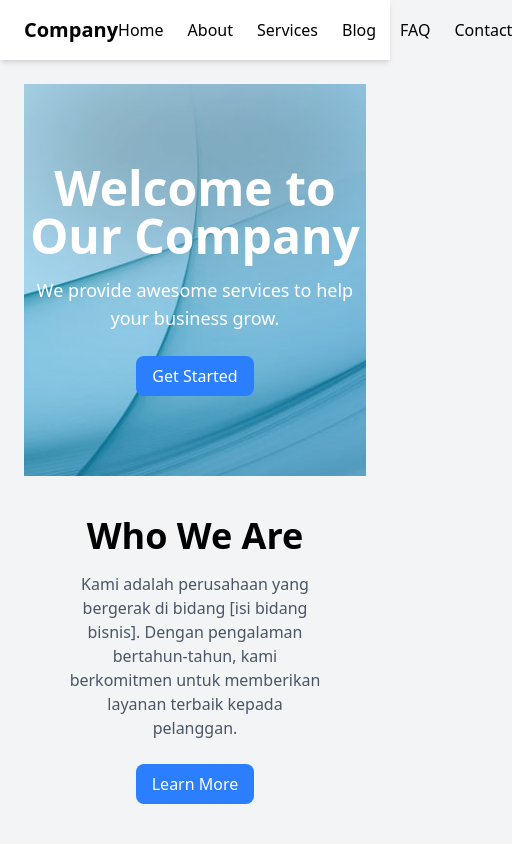
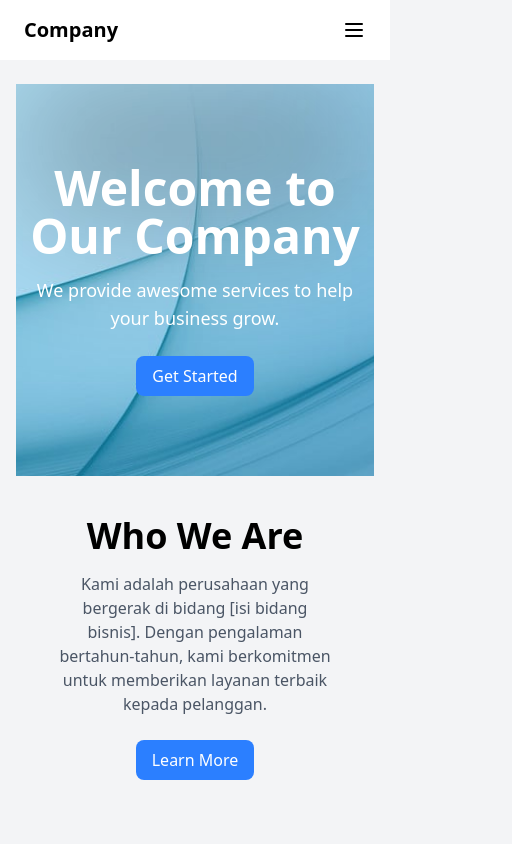
Before and after one commit to Felix-kuang/company-blog, a Next.js app in the folder frontend/: page / in a window 390 px wide. Shown: the top 844 px of the page, 512 px wide, since content can reach past the window. Built offline with nearby package versions, Linux system fonts and the light colour scheme.

Commit message:
remake faq page

```diff
--- a/frontend/src/app/faq/page.js
+++ b/frontend/src/app/faq/page.js
@@ -1,30 +1,81 @@
 "use client";
-
-import { useEffect, useState } from "react";
+import { useState, useEffect } from "react";
+import { motion, AnimatePresence } from "framer-motion";
+import { Minus, Plus } from "lucide-react";
 
 export default function FAQ() {
   const [faqs, setFaqs] = useState([]);
+  const [openIndex, setOpenIndex] = useState(null);
 
   useEffect(() => {
-    fetch("http://localhost:3000/faq")
+    fetch("http://192.168.18.4:3000/faq")
       .then((res) => res.json())
       .then((data) => setFaqs(data))
       .catch((err) => console.error("Terjadi Error:", err));
   }, []);
 
+  const toggle = (i) => setOpenIndex(openIndex === i ? null : i);
+
   return (
-    <div className="text-center">
-      <h1 className="section-title">Frequently Asked Questions</h1>
-      <p className="text-muted">Pertanyaan yang sering diajukan:</p>
+    <div className="space-y-4">
+      <h2 className="font-bold text-2xl mb-5">FAQ</h2>
 
-      <div className="mt-8 max-w-2xl mx-auto">
-        {faqs.map((faq, index) => (
-          <div key={index} className="bg-white p-4 rounded-lg shadow-md mb-4">
-            <h3 className="text-lg font-semibold">{faq.question}</h3>
-            <p className="text-muted">{faq.answer}</p>
+      {faqs.map((faq, i) => {
+        const isOpen = openIndex === i;
+
+        return (
+          <div
+            key={i}
+            className={`border
+              ${isOpen ? "border-blue-500" : "border-gray-300"}
+              transition
+              rounded-lg overflow-hidden`}
+          >
+            <button
+              onClick={() => toggle(i)}
+              className="
+              flex justify-between items-center
+              w-full px-4 py-3
+              text-left font-medium bg-white
+              hover:bg-gray-50 transition"
+            >
+              <span>{faq.question}</span>
+              {isOpen ? (
+                <motion.div
+                  initial={{ rotate: 0 }}
+                  animate={{ rotate: 180 }}
+                  transition={{ duration: 0.3 }}
+                >
+                  <Minus />
+                </motion.div>
+              ) : (
+                <motion.div
+                  initial={{ rotate: 180 }}
+                  animate={{ rotate: 0 }}
+                  transition={{ duration: 0.3 }}
+                >
+                  <Plus />
+                </motion.div>
+              )}
+            </button>
+
+            <AnimatePresence initial={false}>
+              {isOpen && (
+                <motion.div
+                  initial={{ opacity: 0, height: 0 }}
+                  animate={{ opacity: 1, height: "auto" }}
+                  exit={{ opacity: 0, height: 0 }}
+                  transition={{ duration: 0.3, ease: "easeInOut" }}
+                >
+                  <div className="px-4 py-3 bg-white border-t border-gray-200 text-gray-600">
+                    {faq.answer}
+                  </div>
+                </motion.div>
+              )}
+            </AnimatePresence>
           </div>
-        ))}
-      </div>
+        );
+      })}
     </div>
   );
 }
--- a/frontend/src/app/layout.js
+++ b/frontend/src/app/layout.js
@@ -12,7 +12,9 @@ export default function RootLayout({ children }) {
     <html lang="en">
       <body className="bg-gray-100">
         <Navbar />
-        <main className="container mx-auto p-6">{children}</main>
+        <main className="container max-w-screen-lg mx-auto px-4 sm:px-6 lg:px-8 py-6">
+          {children}
+        </main>
         <Footer />
       </body>
     </html>
--- a/frontend/src/app/services/page.js
+++ b/frontend/src/app/services/page.js
@@ -3,12 +3,13 @@ import { useState, useEffect } from "react";
 
 export default function Services() {
   const [services, setServices] = useState([]);
+
   useEffect(() => {
-    fetch("http://localhost:3000/our-service")
-      .then((res) => res.json())
-      .then((data) => setServices(data))
-      .catch((err) => console.error("Terjadi Error:", err));
-  }, []);
+      fetch("http://192.168.18.4:3000/our-service")
+        .then((res) => res.json())
+        .then((data) => setServices(data))
+        .catch((err) => console.error("Terjadi Error:", err));
+    }, []);
 
   return (
     <div className="text-center">
--- a/frontend/src/components/Navbar.js
+++ b/frontend/src/components/Navbar.js
@@ -1,44 +1,69 @@
+"use client";
+import { useState } from "react";
 import Link from "next/link";
+import { Menu, X } from "lucide-react";
+import { motion, AnimatePresence } from "framer-motion";
+
 export default function Navbar() {
+  const [isOpen, setIsOpen] = useState(false);
   return (
-    <nav className="bg-white shadow-md py-4">
+    <nav className="bg-white shodow-md py-4">
       <div className="container mx-auto flex justify-between items-center px-6">
         <Link href="/">
           <h1 className="text-xl font-bold">Company</h1>
         </Link>
-        <ul className="flex space-x-6">
-          <li>
-            <Link href="/" className="hover:text-blue-500">
-              Home
-            </Link>
-          </li>
-          <li>
-            <Link href="/about" className="hover:text-blue-500">
-              About
-            </Link>
-          </li>
-          <li>
-            <Link href="/services" className="hover:text-blue-500">
-              Services
-            </Link>
-          </li>
-          <li>
-            <Link href="/blog" className="hover:text-blue-500">
-              Blog
-            </Link>
-          </li>
-          <li>
-            <Link href="/faq" className="hover:text-blue-500">
-              FAQ
-            </Link>
-          </li>
-          <li>
-            <Link href="/contact" className="hover:text-blue-500">
-              Contact
-            </Link>
-          </li>
+
+        {/* Mobile Navigation */}
+        <button className="block md:hidden" onClick={() => setIsOpen(!isOpen)}>
+          {isOpen ? <X /> : <Menu />}
+        </button>
+
+        {/* Desktop Menus */}
+        <ul className="hidden md:flex space-x-6">
+          <NavItems />
         </ul>
       </div>
+
+      {/* Mobile Nav */}
+      <AnimatePresence>
+        {isOpen && (
+          <motion.div
+            initial={{ x: "-100%" }}
+            animate={{ x: 0 }}
+            exit={{ x: "-100%" }}
+            transition={{ duration: 0.3 }}
+            className="fixed top-0 left-0 w-1/2 h-full bg-white z-50 shadow-lg md:hidden"
+          >
+            <div className="p-6">
+              <button className="mb-6" onClick={() => setIsOpen(false)}>
+                <X />
+              </button>
+              <ul className="flex flex-col space-y-4">
+                <NavItems onClick={() => setIsOpen(false)} />
+              </ul>
+            </div>
+          </motion.div>
+        )}
+      </AnimatePresence>
     </nav>
   );
 }
+
+function NavItems({ onClick }) {
+  const items = [
+    { label: "Home", href: "/" },
+    { label: "About", href: "/about" },
+    { label: "Services", href: "/services" },
+    { label: "Blog", href: "/blog" },
+    { label: "FAQ", href: "/faq" },
+    { label: "Contact", href: "/contact" },
+  ];
+
+  return items.map((item) => (
+    <li key={item.href}>
+      <Link href={item.href} className="hover:text-blue-500" onClick={onClick}>
+        {item.label}
+      </Link>
+    </li>
+  ));
+}
```
Also changed, not shown: frontend/package.json (+6 -4 lines), 2 other files (tests, documents, lock files or other folders).
